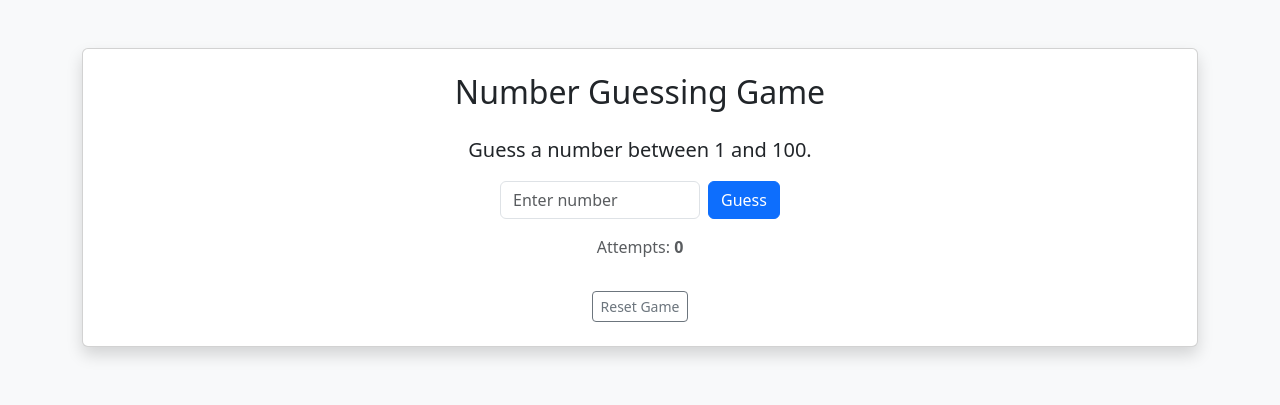
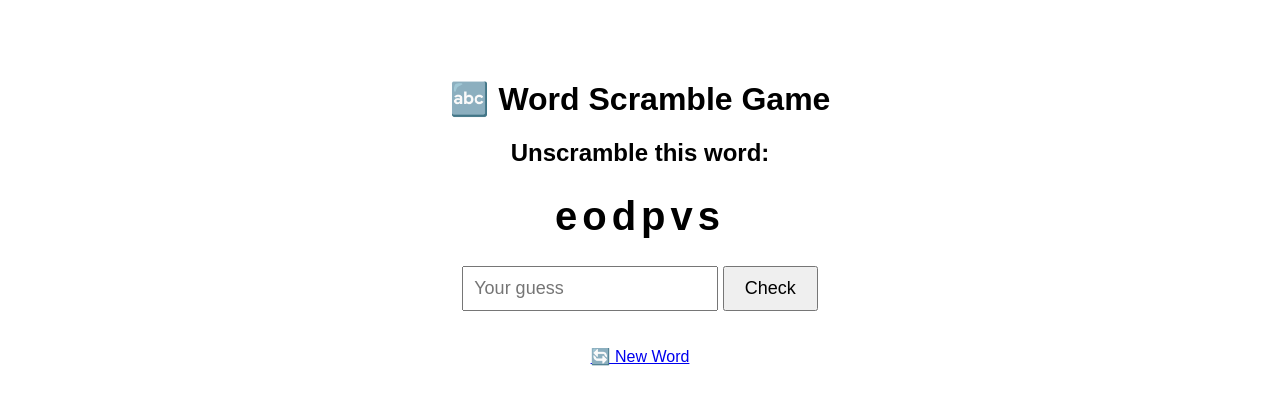
Before and after one commit to varimallamanasa1/dev-project, a Flask app: page / in a window 1280 px wide. Shown: the top 405 px of the page. Run offline with Flask 3, Linux system fonts and the light colour scheme.

Commit message:
finallllllll

```diff
--- a/app.py
+++ b/app.py
@@ -1,65 +1,51 @@
-from flask import Flask, render_template, request, redirect, url_for
+from flask import Flask, render_template, request, session, redirect, url_for
 import random
-from threading import Lock
 
 app = Flask(__name__)
+app.secret_key = "abc123"   # required for sessions
 
-MIN_NUM = 1
-MAX_NUM = 100
+# Words for the game
+WORDS = ["python", "flask", "docker", "kubernetes", "cloud", "devops", "engineer", "computer"]
 
-_state = {
-    "secret_number": random.randint(MIN_NUM, MAX_NUM),
-    "guess_count": 0,
-}
-_lock = Lock()
+def get_scrambled_word():
+    word = random.choice(WORDS)
+    scrambled = "".join(random.sample(word, len(word)))
+    return word, scrambled
 
+@app.route('/')
+def index():
+    # If new session or reset
+    if 'original_word' not in session:
+        original, scrambled = get_scrambled_word()
+        session['original_word'] = original
+        session['scrambled_word'] = scrambled
 
-def reset_game():
-    with _lock:
-        _state["secret_number"] = random.randint(MIN_NUM, MAX_NUM)
-        _state["guess_count"] = 0
+    return render_template(
+        'index.html',
+        scrambled_word=session['scrambled_word']
+    )
 
+@app.route('/check', methods=['POST'])
+def check():
+    user_answer = request.form.get('answer').strip().lower()
+    original = session['original_word']
 
-@app.route("/")
-def index():
-    with _lock:
-        guess_count = _state["guess_count"]
-    message = f"Guess a number between {MIN_NUM} and {MAX_NUM}."
-    return render_template("index.html", message=message, guess_count=guess_count)
+    if user_answer == original:
+        message = f"🎉 Correct! The word was **{original}**."
+        session.pop('original_word', None)
+        session.pop('scrambled_word', None)
+        return render_template('result.html', message=message)
+    else:
+        message = "❌ Wrong guess! Try again."
+        return render_template('index.html',
+                               scrambled_word=session['scrambled_word'],
+                               message=message)
 
-
-@app.route("/guess", methods=["POST"])
-def guess():
-    form_value = request.form.get("guess")
-    try:
-        user_guess = int(form_value)
-    except:
-        message = "Invalid input. Enter a valid number."
-        return render_template("index.html", message=message, guess_count=_state["guess_count"])
-
-    with _lock:
-        _state["guess_count"] += 1
-        guess_count = _state["guess_count"]
-        secret = _state["secret_number"]
-
-    if user_guess == secret:
-        message = f"🎉 Correct! You guessed {secret} in {guess_count} attempts."
-        reset_game()
-        return render_template("result.html", message=message)
-
-    if user_guess < secret:
-        message = f"Too low! Try again. (Guess #{guess_count})"
-    else:
-        message = f"Too high! Try again. (Guess #{guess_count})"
-
-    return render_template("index.html", message=message, guess_count=guess_count)
-
-
-@app.route("/reset")
+@app.route('/reset')
 def reset():
-    reset_game()
-    return redirect(url_for("index"))
-
+    session.pop('original_word', None)
+    session.pop('scrambled_word', None)
+    return redirect(url_for('index'))
 
 if __name__ == "__main__":
     app.run(host="0.0.0.0", port=5000)
--- a/templates/index.html
+++ b/templates/index.html
@@ -1,29 +1,34 @@
 <!DOCTYPE html>
 <html>
 <head>
-    <title>Number Guessing Game</title>
-    <link href="https://cdn.jsdelivr.net/npm/bootstrap@5.3.2/dist/css/bootstrap.min.css" rel="stylesheet">
+    <title>Word Scramble Game</title>
+    <style>
+        body { font-family: Arial; text-align: center; margin-top: 80px; }
+        input { padding: 10px; font-size: 18px; }
+        button { padding: 10px 20px; font-size: 18px; }
+        .msg { color: red; margin-top: 15px; }
+    </style>
 </head>
-<body class="bg-light">
-<div class="container py-5">
-    <div class="card p-4 shadow">
-        <h2 class="text-center mb-4">Number Guessing Game</h2>
+<body>
 
-        <p class="lead text-center">{{ message }}</p>
+    <h1>🔤 Word Scramble Game</h1>
+    <h2>Unscramble this word:</h2>
 
-        <form method="POST" action="/guess" class="d-flex justify-content-center gap-2">
-            <input type="number" name="guess" class="form-control" placeholder="Enter number" required style="max-width:200px;">
-            <button class="btn btn-primary">Guess</button>
-        </form>
+    <h1 style="letter-spacing: 5px; font-size: 40px;">
+        {{ scrambled_word }}
+    </h1>
 
-        <p class="text-center mt-3 text-muted">
-            Attempts: <strong>{{ guess_count }}</strong>
-        </p>
+    <form action="/check" method="POST">
+        <input type="text" name="answer" placeholder="Your guess" required>
+        <button type="submit">Check</button>
+    </form>
 
-        <div class="text-center mt-3">
-            <a href="/reset" class="btn btn-outline-secondary btn-sm">Reset Game</a>
-        </div>
-    </div>
-</div>
+    {% if message %}
+        <p class="msg">{{ message }}</p>
+    {% endif %}
+
+    <br><br>
+    <a href="/reset">🔄 New Word</a>
+
 </body>
 </html>
```
Also changed, not shown: templates/result.html (+11 -10 lines).
